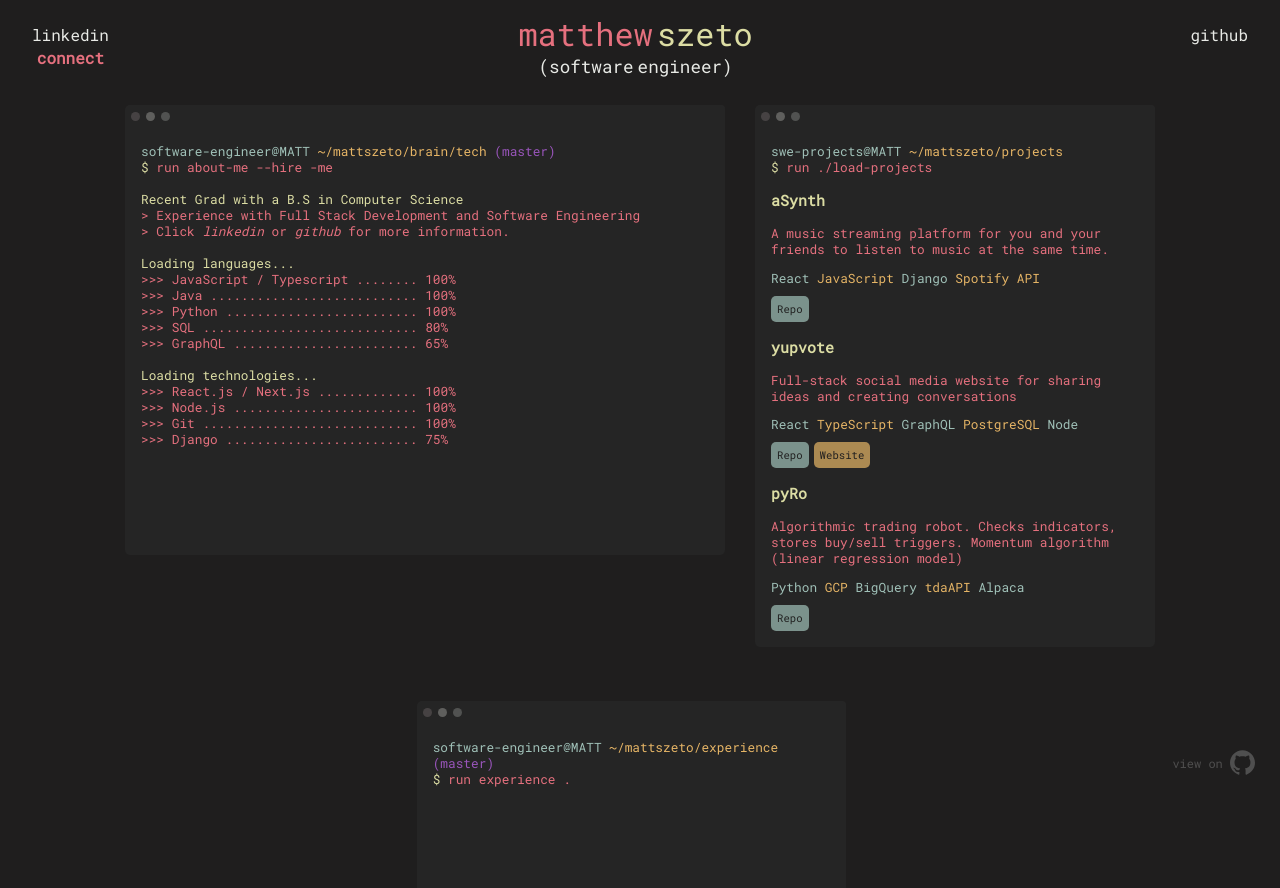
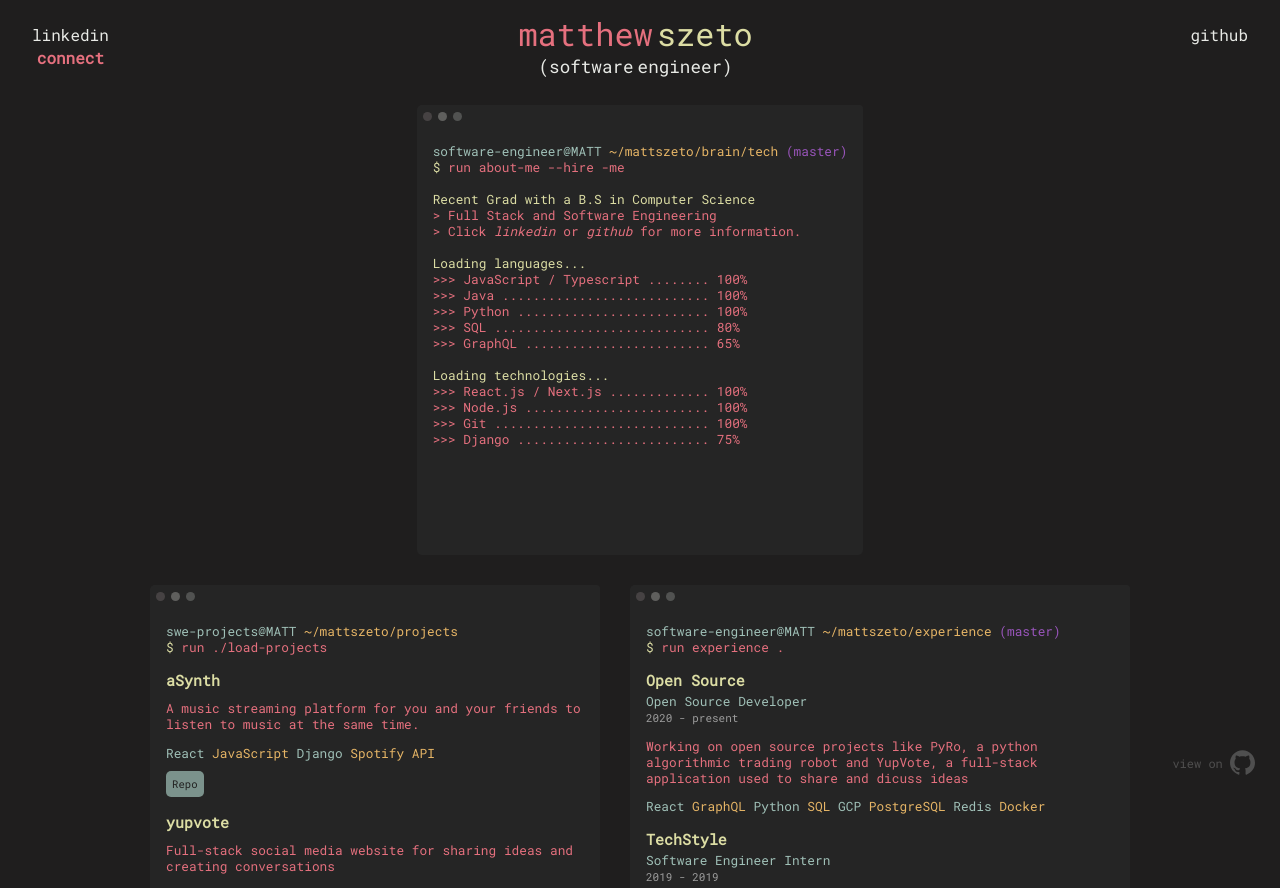
Before and after one commit to mattszeto/portfolio, a React (Create React App) app: page / in a window 1280 px wide. Shown: the top 888 px of the page. Built offline with nearby package versions, Linux system fonts and the light colour scheme.

Commit message:
finished addition of experiences

```diff
--- a/src/App.js
+++ b/src/App.js
@@ -36,30 +36,33 @@ const App = () => {
       </header>
 
       {dimensions.width >= 800 ? (
-        <div className="app-body">
+        <div>
+          <div className="app-about-me">
             <Window draggable size="m">
               <AboutMe />
             </Window>
-
+          </div>
+          <div className="app-details">
             <Window draggable size="s">
               <Projects />
             </Window>
-          <div>
             <Window size="m">
               <Experience />
             </Window>
           </div>
         </div>
       ) : (
-        <div className="app-body">
+        <div>
+          <div className="app-about-me">
             <Window size="m">
               <AboutMe />
             </Window>
+          </div>
 
+          <div className="app-details">
             <Window size="s">
               <Projects />
             </Window>
-          <div>
             <Window size="s">
               <Experience />
             </Window>
--- a/src/common/experiences.js
+++ b/src/common/experiences.js
@@ -1,43 +1,14 @@
 const experiences = [
-  {
-    company: "iD Tech - Stanford University",
-    title: "Programming Mentor",
-    type: "Internship",
-    description: "",
-    start: "2017",
-    end: "2017",
-    current: false,
-    technologies: ["Java", "Python"],
-    company_image: "",
-  },
-  {
-    company: "TechStyle",
-    title: "Software Engineer Intern",
-    type: "Intern",
-    description:
-      "Developed UI/UX features with the iOS Mobile Team for 2 brands (JustFab & Fabletics). Also worked on an OTA (Over The Air) feature for updating the mobile app without hassle.",
-    start: "2019",
-    end: "2019",
-    current: false,
-    technologies: [
-      "TypeScript",
-      "React Native",
-      "Node.js",
-      "Objective-C",
-      "Agile Development",
-      "Jira",
-    ],
-    company_image: "",
-  },
   {
     company: "Open Source",
     title: "Open Source Developer",
     type: "Self-Employed",
-    description: "",
-    start: "",
-    end: "",
+    description:
+      "Working on open source projects like PyRo, a python algorithmic trading robot and YupVote, a full-stack application used to share and dicuss ideas",
+    start: "2020",
+    end: "present",
     current: false,
-    technologies: [
+    tools: [
       "React",
       "GraphQL",
       "Python",
@@ -49,6 +20,37 @@ const experiences = [
     ],
     company_image: "",
   },
+  {
+    company: "TechStyle",
+    title: "Software Engineer Intern",
+    type: "Intern",
+    description:
+      "Developed UI/UX features with the iOS mobile team for 2 brands (JustFab & Fabletics). Additionally worked on an OTA (Over The Air) feature for updating the mobile app without hassle.",
+    start: "2019",
+    end: "2019",
+    current: false,
+    tools: [
+      "TypeScript",
+      "React Native",
+      "Node.js",
+      "Objective-C",
+      "Agile Development",
+      "Jira",
+    ],
+    company_image: "",
+  },
+  {
+    company: "iD Tech - Stanford University",
+    title: "Programming Mentor",
+    type: "Internship",
+    description:
+      "Worked as a mentor to incoming high-school and college students, teaching them python and java fundamentals.",
+    start: "2017",
+    end: "2017",
+    current: false,
+    tools: ["Java", "Python"],
+    company_image: "",
+  },
 ];
 
 export default experiences;
--- a/src/components/AboutMe.jsx
+++ b/src/components/AboutMe.jsx
@@ -14,7 +14,7 @@ const AboutMe = () => {
       <UseDelay waitBeforeShow={500}>
         <br />
         <div className="yellow">Recent Grad with a B.S in Computer Science</div>
-        {">"} Experience with Full Stack Development and Software Engineering
+        {">"} Full Stack and Software Engineering
         <div>
           {">"} Click <i>linkedin</i> or <i>github</i> for more information.
         </div>
@@ -58,8 +58,7 @@ const AboutMe = () => {
                                 <br />
                                 <UseDelay waitBeforeShow={250} color="red">
                                   <br />
-                                  currently looking for entry-level software
-                                  engineering roles...
+                                  currently looking for entry-level swe roles...
                                 </UseDelay>
                               </UseDelay>
                             </UseDelay>
--- a/src/components/Experience.jsx
+++ b/src/components/Experience.jsx
@@ -1,4 +1,5 @@
 import React from "react";
+import experiences from "../common/experiences";
 
 const Experience = () => {
   return (
@@ -9,7 +10,30 @@ const Experience = () => {
         <span className="purple"> (master)</span>
       </div>
       <span className="yellow">$</span> run experience .
-      <br />
+      {experiences.map((experience, index) => (
+          <div key={index} className="proj">
+            <div className="details">
+            <h3 className="yellow experience-company">{experience.company}</h3>
+            <p className="green experience-title">{experience.title}</p>
+            <p className="grey experience-timeline">{experience.start} - {experience.end}</p>
+              <div className="subtitles">
+                <p className="description">{experience.description}</p>
+              </div>
+              <div className="tools">
+                {experience.tools.map((tool, idx) => (
+                  <span
+                    key={idx}
+                    className={idx % 2 === 0 ? "green" : "orange"}
+                  >
+                    {tool}{" "}
+                  </span>
+                ))}
+              </div>
+              <div className="links">
+              </div>
+            </div>
+          </div>
+        ))}
     </div>
   );
 };
--- a/src/components/TextContainers.jsx
+++ b/src/components/TextContainers.jsx
@@ -5,15 +5,14 @@ import colors from "../common/colors.js";
 export const Container = styled.div`
   padding: 5px 5px;
   margin: 10px;
-  width: 90%;
-  max-width: 600px;
+  max-width: 500px;
+
 `;
 
 export const SquareContainer = styled.div`
   box-sizing: border-box;
   background-color: ${colors.darkGrey};
   border-radius: 5px;
-  width: 100%;
   min-height: 450px;
   transition: all 0.3s ease;
   &:hover {
@@ -25,8 +24,7 @@ export const SquareContainer = styled.div`
 export const MiniContainer = styled.div`
   padding: 5px 5px;
   margin: 10px;
-  width: 90%;
-  max-width: 400px;
+  max-width: 450px;
 `;
 
 export const MiniSquareContainer = styled.div`
--- a/src/style.css
+++ b/src/style.css
@@ -33,6 +33,10 @@ html {
   background-color: var(--black-color);
 }
 
+h3 {
+  margin-bottom: -2.5px;
+}
+
 /* ========= MAIN APP ========== */
 * {
   font-family: "Roboto Mono";
@@ -42,12 +46,16 @@ html {
   background-color: var(--black-color);
 } */
 
-.app-body {
+.app-about-me {
+  margin: auto;
+  width: fit-content;
+  justify-content: center;
+}
+
+.app-details {
   display: flex;
   flex-wrap: wrap;
   justify-content: center;
-  background-color: var(--black-color);
-  width: 100%;
 }
 
 .app-header {
@@ -257,6 +265,19 @@ img {
   height: 300px;
 }
 
+/* ============= EXPERIENCES ============== */
+.experience-company {
+  margin-bottom: -10px;
+}
+.experience-title {
+  margin-bottom: -10px;
+}
+.experience-timeline {
+  margin-bottom: 0;
+  font-size: 11px;
+  opacity: 0.8;
+}
+
 /* ============== COLORED TEXT ============= */
 
 .yellow {
@@ -277,3 +298,7 @@ img {
 .green {
   color: var(--green-color);
 }
+
+.grey {
+  color: var(--light-grey-color);
+}
```
Lines whose indentation alone changed are shown as unchanged.
